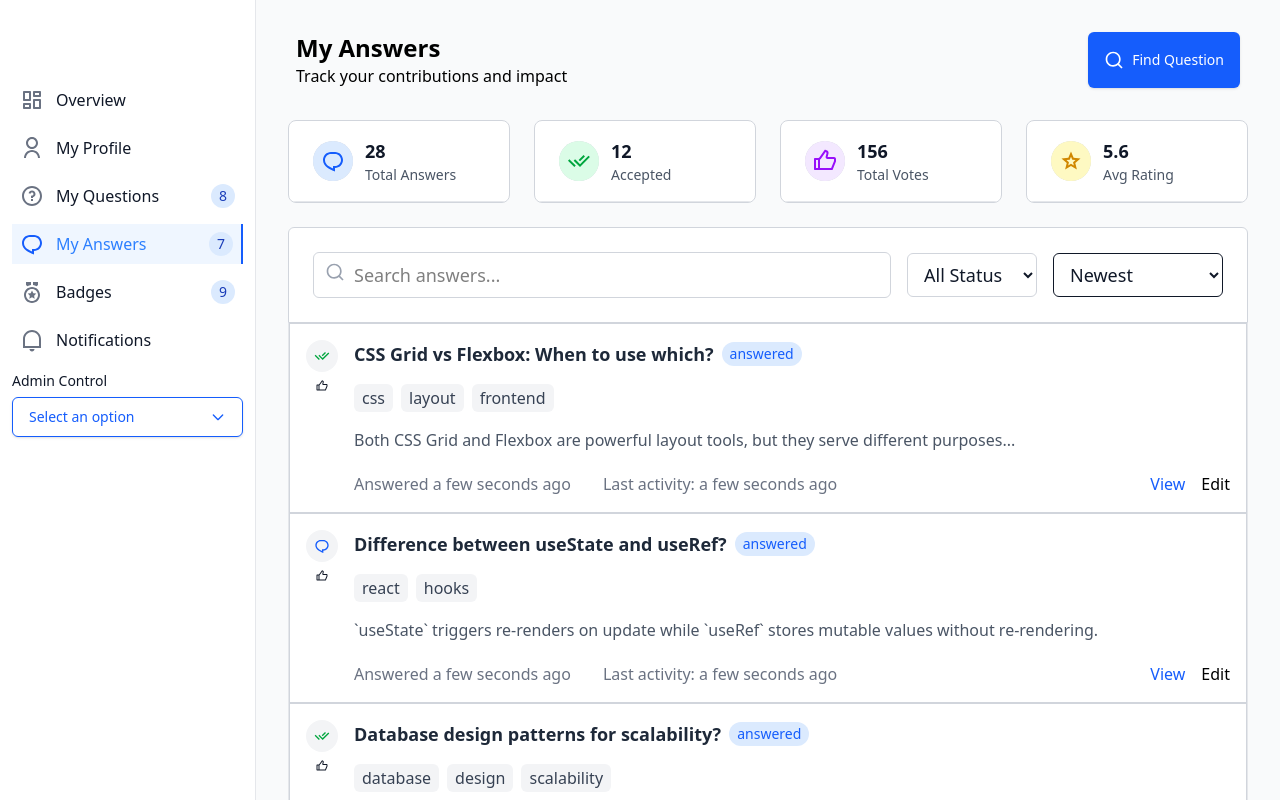
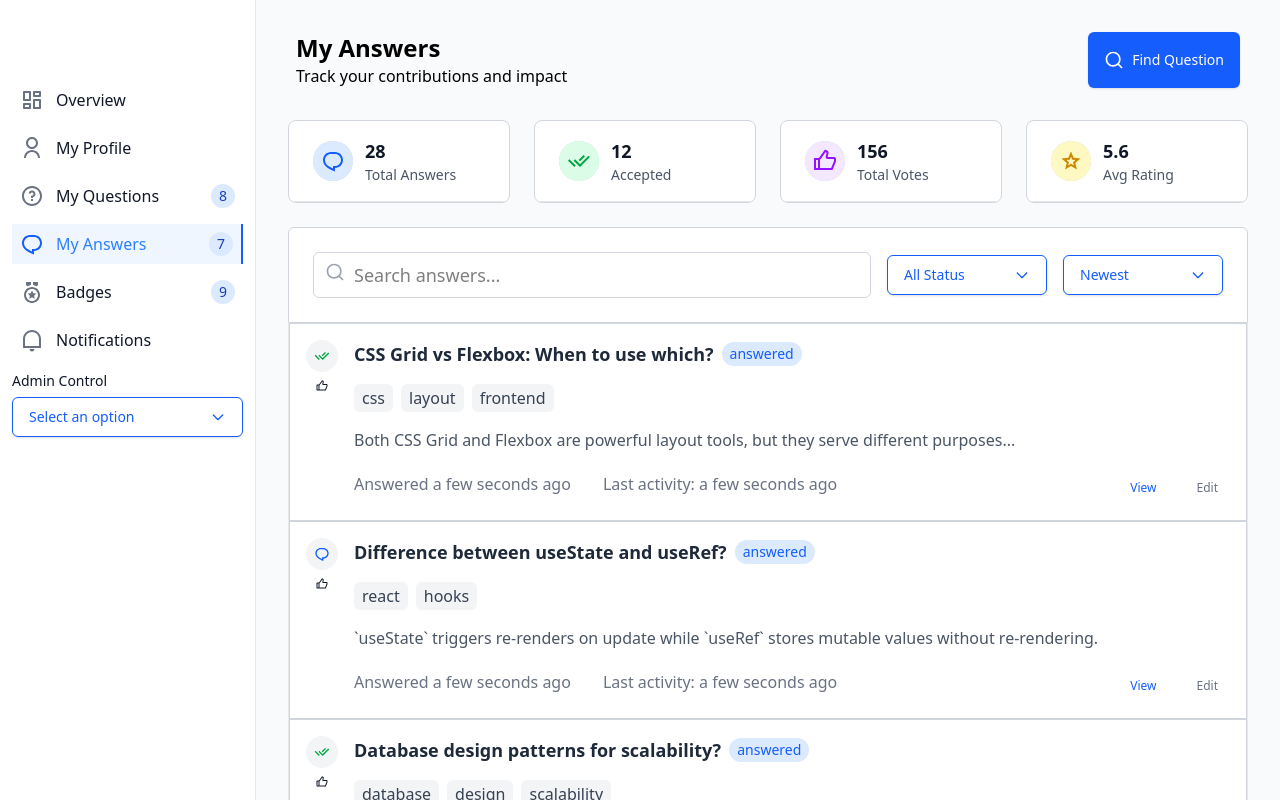
Before and after one commit to Zack-Pro-Ver/Knowledge-Sharing-Portal, a React (Vite) app: page /my-answers in a window 1280 px wide. Built offline with nearby package versions, Linux system fonts and the light colour scheme.

Commit message:
used dropdown component and button component

```diff
--- a/src/pages/MyAnswers/index.tsx
+++ b/src/pages/MyAnswers/index.tsx
@@ -1,5 +1,6 @@
 import { useState } from "react";
 import moment from "moment";
+import Button from "../../elements/Button";
 import Card, { CardHeader } from "../../elements/Card";
 import {
   RiChat1Line,
@@ -10,6 +11,7 @@ import {
 
 import { Header } from "../../components/Header";
 import Stack from "../../elements/Stack";
+import Dropdown from "../../elements/Dropdown";
 import { stats, answers, filters } from "./MyAnswers.constants";
 import type { Answer } from "./MyAnswers.constants";
 
@@ -83,9 +85,15 @@ export const MyAnswers = () => {
           variant="outlined"
           size="medium"
           elevation={1}
-          className="p-6 text-lg border-gray-200 rounded-t-md rounded-b-none"
+          className="p-6 text-lg border-gray-200 rounded-t-md rounded-b-none overflow-visible"
         >
-          <Stack direction="row" spacing={4} alignItems="center" className="flex-col md:flex-row">
+          <Stack
+            direction="row"
+            spacing={4}
+            alignItems="center"
+            className="flex-col md:flex-row"
+          >
+            {/* ✅ Search input */}
             <div className="relative flex-1 w-full">
               <RiSearchLine className="absolute left-3 top-2.5 text-gray-400 w-5 h-5" />
               <input
@@ -93,33 +101,26 @@ export const MyAnswers = () => {
                 placeholder="Search answers..."
                 value={search}
                 onChange={(e) => setSearch(e.target.value)}
-                className="w-full p-2 rounded-md pl-10 text-black border border-gray-300 focus:border-blue-500 focus:ring-1 focus:ring-blue-500 focus:outline-none"
+                className="w-full px-3 py-2 rounded-md pl-10 text-black border border-gray-300 focus:border-blue-500 focus:ring-1 focus:ring-blue-500 focus:outline-none"
               />
             </div>
 
-            <select
+
+            <Dropdown
+              options={filters[0].options}
               value={statusFilter}
-              onChange={(e) => setStatusFilter(e.target.value as typeof statusFilter)}
-              className="px-3 py-2 border rounded-md focus:ring-1 focus:ring-blue-500 border-gray-300 outline-offset-2"
-            >
-              {filters[0].options.map((option) => (
-                <option key={option.value} value={option.value}>
-                  {option.label}
-                </option>
-              ))}
-            </select>
+              onChange={(val) => setStatusFilter(val as typeof statusFilter)}
+              className="min-w-[160px]"
 
-            <select
+            />
+
+
+            <Dropdown
+              options={filters[1].options}
               value={sortBy}
-              onChange={(e) => setSortBy(e.target.value as typeof sortBy)}
-              className="px-3 py-2 border rounded-md focus:ring-1 focus:ring-blue-500 outline-offset-2"
-            >
-              {filters[1].options.map((option) => (
-                <option key={option.value} value={option.value}>
-                  {option.label}
-                </option>
-              ))}
-            </select>
+              onChange={(val) => setSortBy(val as typeof sortBy)}
+              className="min-w-[160px]"
+            />
           </Stack>
         </Card>
 
@@ -193,16 +194,27 @@ export const MyAnswers = () => {
                       </div>
                     <Stack direction="row" spacing={4}>
                     {answer.actions.map((action) => (
-                          <button
+                            <Button
                               key={action}
-                            className={`hover:underline ${
-                              action === "Edit" ? "text-black" : "text-blue-600"
+                              variant="text"
+                              size="small"
+                              disableElevation
+                              className={`text-sm ${
+                                action === "Edit" ? "text-gray-500" : "text-blue-600"
                               }`}
+                              onClick={() => {
+                                if (action === "Edit") {
+
+                                } else if (action === "View") {
+
+                                }
+                              }}
                             >
                               {action}
-                          </button>
+                            </Button>
                       ))}
                     </Stack>
+
                     </Stack>
                   </Stack>
                 </Stack>
```
Lines whose indentation alone changed are shown as unchanged.
